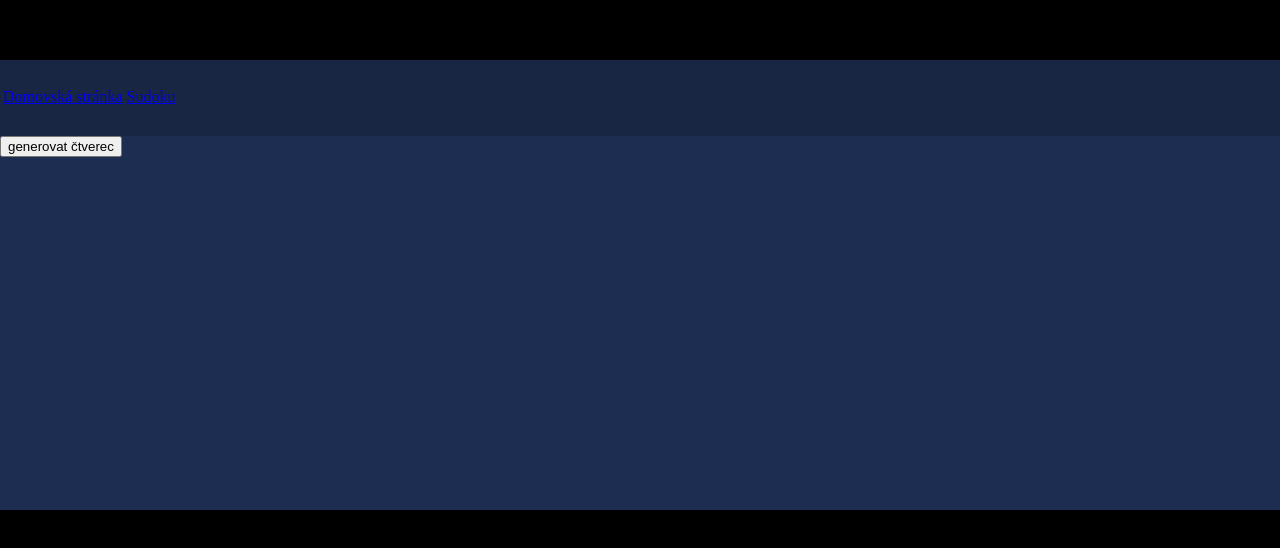
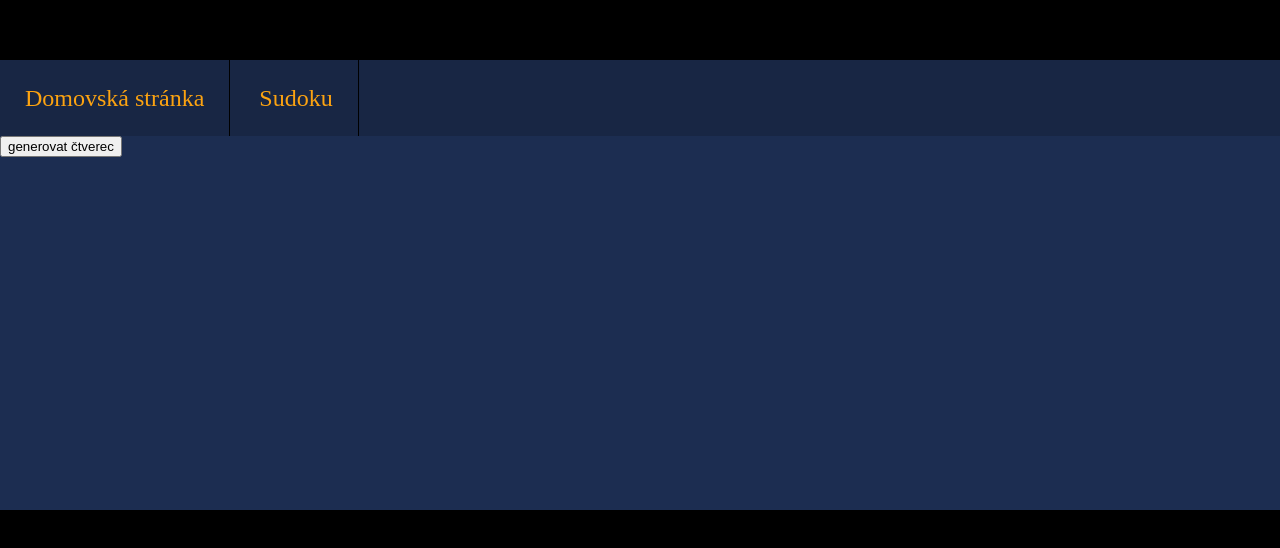
Before and after one commit to Atan599/sudoku, a plain HTML site: page aplication.html in a window 1280 px wide. Shown: the part 190-738 px from the top of the page. Drawn offline with Linux system fonts and the light colour scheme.

Commit message:
další zpřehlednění

```diff
--- a/aplication.html
+++ b/aplication.html
@@ -16,9 +16,7 @@
     <header></header>
 
     <nav>
-      <table>
-        <tr> <td><a href="./index.html">Domovská stránka</a></td> <td><a href="./aplication.html">Sudoku</a></td></tr>
-      </table>
+      <a href="./index.html">Domovská stránka</a></td> <td><a href="./aplication.html">Sudoku</a>
     </nav>
     <div id = "flex">
       <div id="sudoku"></div>
```
